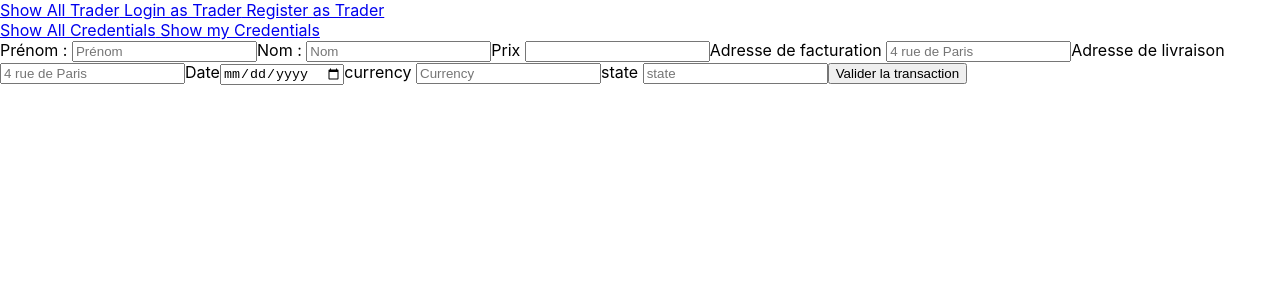
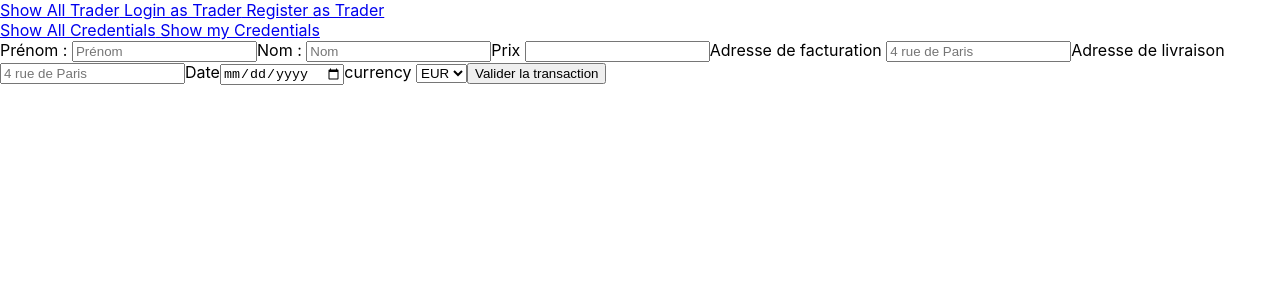
Before and after one commit to nath026/react_plateforme_paiement, a React (Create React App) app in the folder client/: page /transactions in a window 1280 px wide. Shown: the top 300 px of the page. Built offline with nearby package versions, Linux system fonts and the light colour scheme.

Commit message:
select currency

```diff
--- a/client/src/Components/Trader/TraderRegister.js
+++ b/client/src/Components/Trader/TraderRegister.js
@@ -64,11 +64,12 @@ export default function TraderRegister(){
                     placeholder="kbis"
                 />
                 <label>Devise </label>
-                <Field
-                    autocomplete="off"
-                    id="inputRegisterTrader"
-                    name="devise"
-                />
+                 <Field  id="inputRegisterTrader"
+                    name="devise" as="select">
+                    <option value="red">EUR</option>
+                    <option value="green">YEN</option>
+                    <option value="blue">USD</option>
+                </Field>
                 <label>Contact Email </label>
                 <ErrorMessage name="contactEmail" component="span" />
                 <Field
--- a/client/src/Components/Transactions.js
+++ b/client/src/Components/Transactions.js
@@ -23,7 +23,6 @@ export default function Transaction(){
         addressLivraison: "",
         date: "",
         currency: "",
-        state: "",
     }
 
     const validationSchema = Yup.object().shape({
@@ -101,20 +100,12 @@ export default function Transaction(){
                 />
                     <label>currency </label>
                     <ErrorMessage name="currency" component="span" />
-                <Field
-                    autocomplete="off"
-                    id="inputTransactionCurrency"
-                    name="currency"
-                    placeholder="Currency"
-                />
-                    <label>state </label>
-                    <ErrorMessage name="updatedAt" component="span" />
-                <Field
-                    autocomplete="off"
-                    id="inputTransactionState"
-                    name="state"
-                    placeholder="state"
-                />
+                <Field id="inputTransactionCurrency"
+                    name="currency" as="select">
+                    <option value="red">EUR</option>
+                    <option value="green">YEN</option>
+                    <option value="blue">USD</option>
+                </Field>
                 <button type="submit"> Valider la transaction </button>
             </Form>
         </Formik>
```
